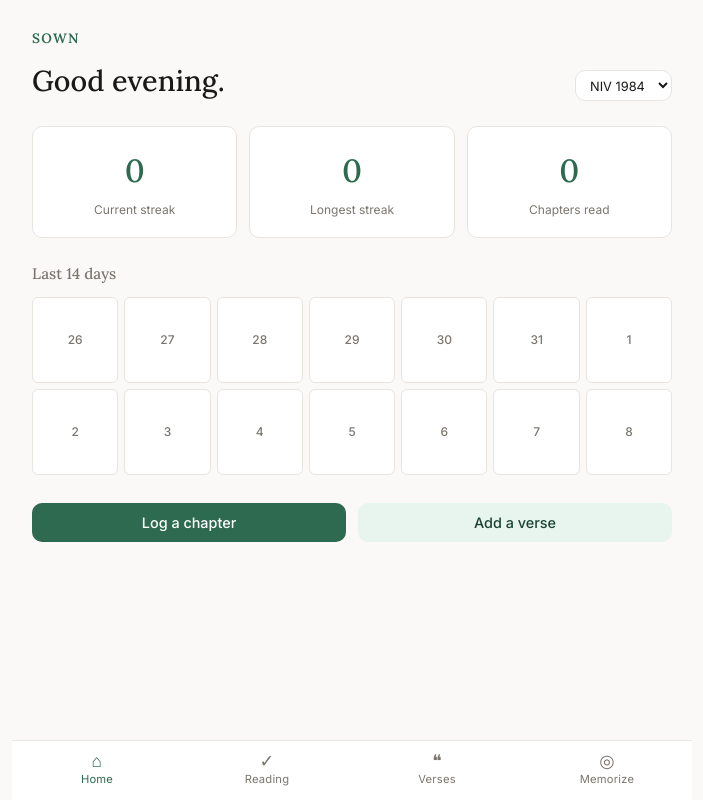
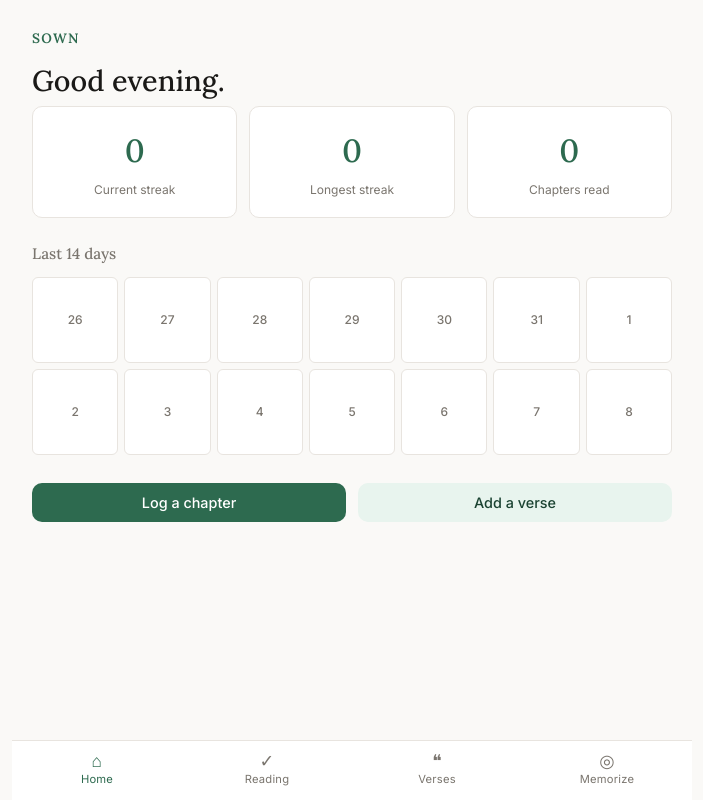
Before and after one commit to austinwiebe4-hash/sown, a React (Vite) app: page / in a window 1280 px wide. Shown: the whole page, without its empty margins (288-991 px from the left). Built offline with nearby package versions, Linux system fonts and the light colour scheme; no server answers; the database is empty.

Commit message:
Simplify: remove translation selector (NIV 1984 only), add error handling to Dashboard

```diff
--- a/src/App.css
+++ b/src/App.css
@@ -51,9 +51,7 @@ body { font-family: var(--sans); font-size: 15px; line-height: 1.6; -webkit-font
 
 .sown-tagline { font-family: var(--serif); font-size: 0.85rem; color: var(--accent); font-weight: 600; letter-spacing: 0.1em; text-transform: uppercase; margin-bottom: 8px; }
 
-.greeting-row { display: flex; align-items: baseline; justify-content: space-between; gap: 16px; margin-bottom: 20px; }
-.translation-select { padding: 6px 10px; border: 1px solid var(--border); border-radius: var(--radius); background: var(--surface); color: var(--text); font-family: var(--sans); font-size: 0.8rem; cursor: pointer; }
-.translation-select:focus { outline: 2px solid var(--accent); }
+.greeting-row { margin-bottom: 20px; }
 
 /* Nav */
 .bottom-nav {
--- a/src/screens/Dashboard.jsx
+++ b/src/screens/Dashboard.jsx
@@ -26,17 +26,21 @@ function last14Days() {
 export default function Dashboard() {
   const navigate = useNavigate()
   const [stats, setStats] = useState({ streak: 0, longestStreak: 0, totalChapters: 0, totalVerses: 0 })
-  const [translation, setTranslation] = useState(() => localStorage.getItem('ep_bible_translation') || 'NIV 1984')
   const [loading, setLoading] = useState(true)
   const [calendar, setCalendar] = useState({})
 
   useEffect(() => {
     async function load() {
-      const [{ count: totalChapters }, { count: totalVerses }, { data: dates }] = await Promise.all([
+      try {
+        const [chaptersResult, versesResult, datesResult] = await Promise.all([
           supabase.from('chapters_read').select('*', { count: 'exact', head: true }),
           supabase.from('verses').select('*', { count: 'exact', head: true }),
           supabase.from('chapters_read').select('date_read').order('date_read', { ascending: false }),
         ])
+
+        const totalChapters = chaptersResult.count || 0
+        const totalVerses = versesResult.count || 0
+        const dates = datesResult.data || []
 
       // Build calendar for last 14 days
       const last14 = last14Days()
@@ -81,31 +85,20 @@ export default function Dashboard() {
         longestStreak = Math.max(longestStreak, tempStreak)
       }
 
-      setStats({ streak, longestStreak, totalChapters: totalChapters ?? 0, totalVerses: totalVerses ?? 0 })
+        setStats({ streak, longestStreak, totalChapters, totalVerses })
         setLoading(false)
+      } catch (error) {
+        console.error('Error loading dashboard:', error)
+        setLoading(false)
+      }
     }
     load()
   }, [])
 
-  function handleTranslationChange(e) {
-    const val = e.target.value
-    setTranslation(val)
-    localStorage.setItem('ep_bible_translation', val)
-  }
-
   return (
     <div className="page">
       <p className="sown-tagline">Sown</p>
-      <div className="greeting-row">
       <h1 className="page-title">{getGreeting()}.</h1>
-        <select className="translation-select" value={translation} onChange={handleTranslationChange}>
-          <option>NIV 1984</option>
-          <option>ESV</option>
-          <option>NRSV</option>
-          <option>KJV</option>
-          <option>NASB</option>
-        </select>
-      </div>
 
       {loading ? (
         <div className="loading-row">Loading…</div>
```
Also changed, not shown: 1 other file (tests, documents, lock files or other folders). Lines whose indentation alone changed are shown as unchanged.
